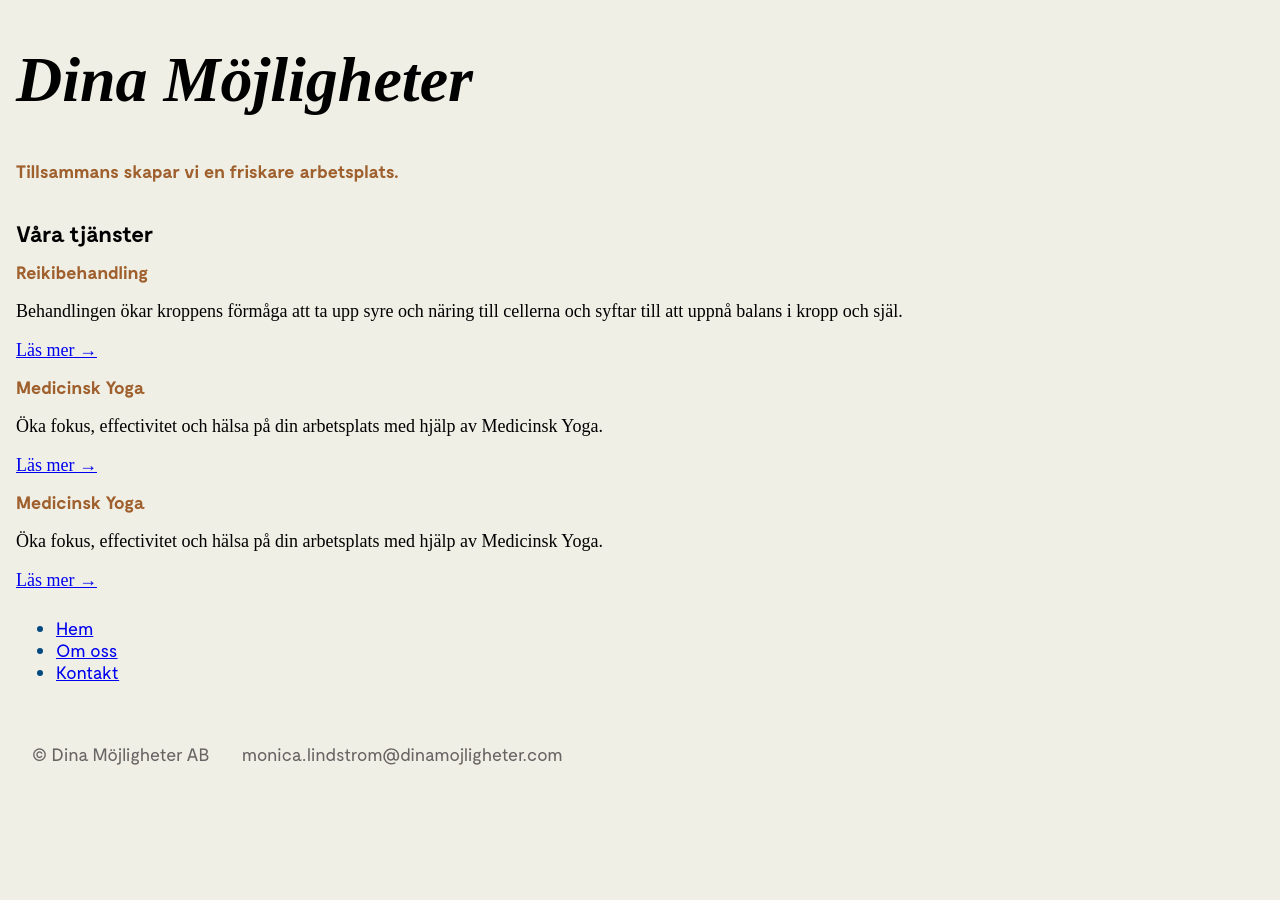
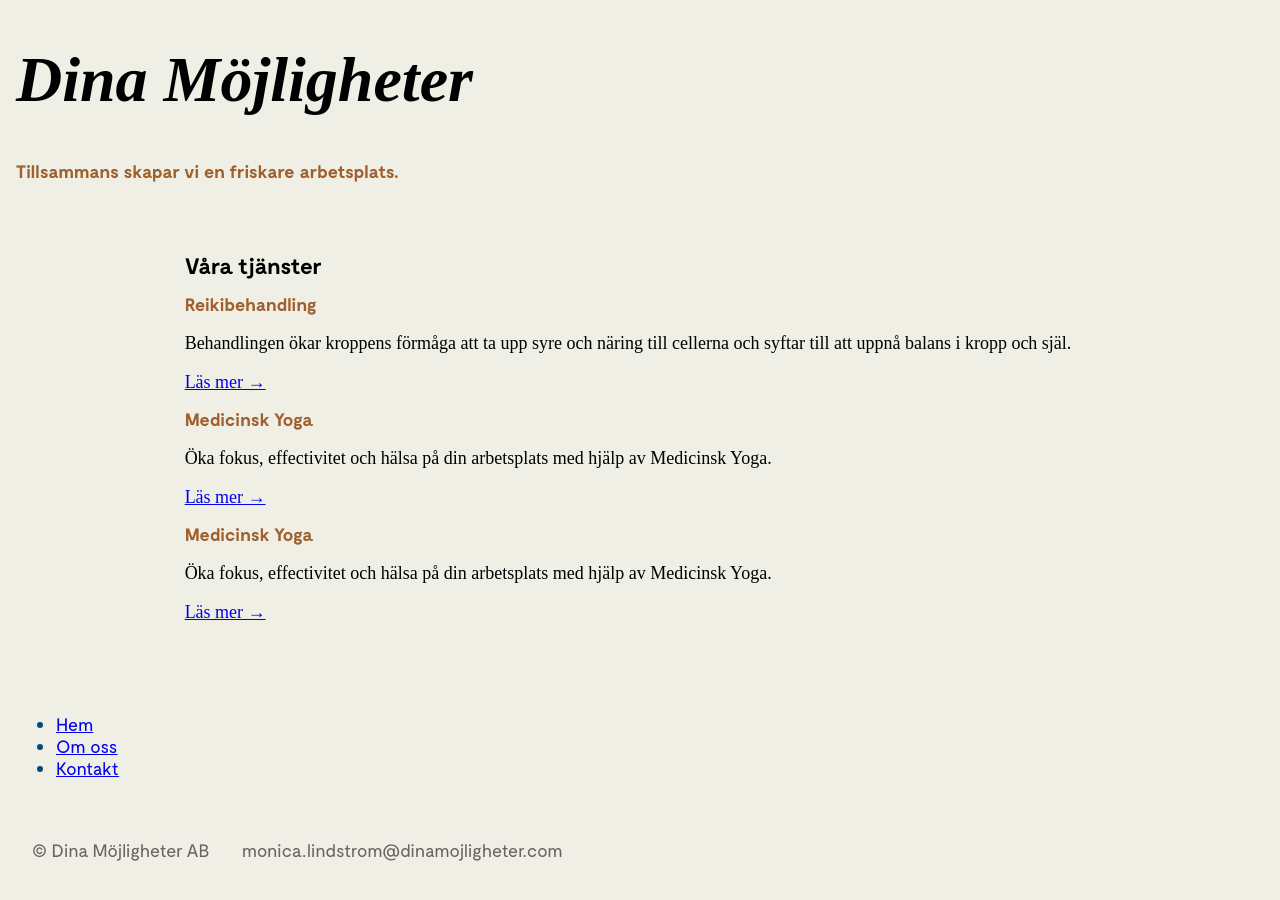
Before and after one commit to dinamojligheter/dinamojligheter.github.io, a Jekyll site: the page built from index.html, in a window 1280 px wide. Built offline with Jekyll 4.4.1, drawn with Linux system fonts in a browser that asks for light colours; comment, search, counter and statistics services are not loaded.

Commit message:
Update style.html

```diff
--- a/_includes/style.html
+++ b/_includes/style.html
@@ -104,6 +104,10 @@
         grid-column: 1 / -1;
     }
 
+    main {
+        margin: var(--spacing-l) auto var(--spacing-xl);
+    }
+
     footer {
         font-family: var(--font-sans);
         color: var(--grey);
```
